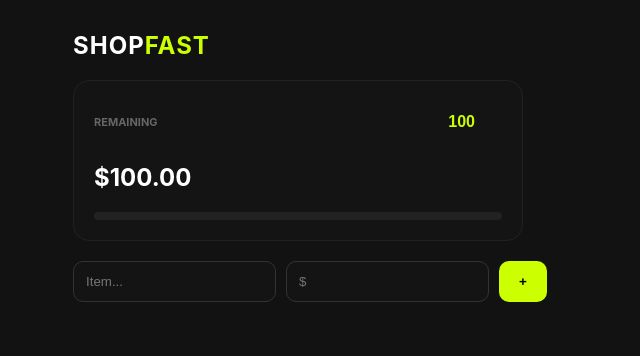
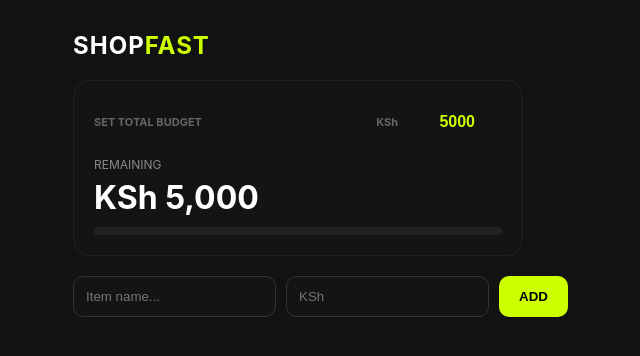
Before and after one commit to kira509/Shopping-haul, a React (Vite) app: page / in a window 1280 px wide. Shown: the top 356 px of the page, without its empty margins (342-982 px from the left). Built offline with nearby package versions, Linux system fonts and the light colour scheme.

Commit message:
Change default budget and implement item toggle
Updated default budget to KSh 5,000 and modified budget display. Added toggle functionality for item completion.

```diff
--- a/App.jsx
+++ b/App.jsx
@@ -7,7 +7,7 @@ function App() {
   });
   const [budget, setBudget] = useState(() => {
     const saved = localStorage.getItem('budget');
-    return saved ? JSON.parse(saved) : 100;
+    return saved ? JSON.parse(saved) : 5000; // Default budget KSh 5,000
   });
   const [name, setName] = useState('');
   const [price, setPrice] = useState('');
@@ -27,32 +27,62 @@ function App() {
     setName(''); setPrice('');
   };
 
+  const toggleItem = (id) => {
+    setItems(items.map(i => i.id === id ? {...i, done: !i.done} : i));
+  };
+
   return (
     <div className="container">
-      <h1 className="logo">SHOP<span>FAST</span></h1>
-      <div className="budget-card">
-        <div className="flex-row">
-          <span>REMAINING</span>
-          <input type="number" value={budget} onChange={(e) => setBudget(Number(e.target.value))} className="b-input" />
+      <header>
+        <h1 className="logo">SHOP<span>FAST</span></h1>
+        <div className="budget-card">
+          <div className="flex-row">
+            <span>SET TOTAL BUDGET</span>
+            <div className="budget-edit-wrapper">
+              <span>KSh</span>
+              <input
+                type="number"
+                value={budget}
+                onChange={(e) => setBudget(Number(e.target.value))}
+                className="b-input"
+              />
+            </div>
+          </div>
+          <div className="remaining-section">
+            <span className="label">REMAINING</span>
+            <h2 className={remaining < 0 ? 'red' : ''}>
+              KSh {remaining.toLocaleString()}
+            </h2>
+          </div>
+          <div className="bar">
+            <div className="fill" style={{width: `${Math.min((spent/budget)*100, 100)}%`}}></div>
+          </div>
         </div>
-        <h2 className={remaining < 0 ? 'red' : ''}>${remaining.toFixed(2)}</h2>
-        <div className="bar"><div className="fill" style={{width: `${Math.min((spent/budget)*100, 100)}%`}}></div></div>
+      </header>
+
+      <form onSubmit={add} className="input-group">
+        <input placeholder="Item name..." value={name} onChange={e => setName(e.target.value)} />
+        <input type="number" placeholder="KSh" value={price} onChange={e => setPrice(e.target.value)} />
+        <button type="submit">ADD</button>
+      </form>
+
+      <div className="list-container">
+        {items.map(item => (
+          <div key={item.id} className={`item ${item.done ? 'done' : ''}`} onClick={() => toggleItem(item.id)}>
+            <div className="item-left">
+              <div className="check-circle"></div>
+              <span>{item.name}</span>
+            </div>
+            <span className="item-price">KSh {item.price.toLocaleString()}</span>
+          </div>
+        ))}
       </div>
 
-      <form onSubmit={add} className="input-group">
-        <input placeholder="Item..." value={name} onChange={e => setName(e.target.value)} />
-        <input type="number" placeholder="$" value={price} onChange={e => setPrice(e.target.value)} />
-        <button type="submit">+</button>
-      </form>
-
-      {items.map(item => (
-        <div key={item.id} className={`item ${item.done ? 'done' : ''}`} onClick={() => {
-          setItems(items.map(i => i.id === item.id ? {...i, done: !i.done} : i))
-        }}>
-          <span>{item.name}</span>
-          <span>${item.price.toFixed(2)}</span>
-        </div>
-      ))}
+      {items.length > 0 && (
+        <button className="clear-btn" onClick={() => window.confirm("Clear list?") && setItems([])}>
+          Clear All
+        </button>
+      )}
     </div>
   );
 }
```
